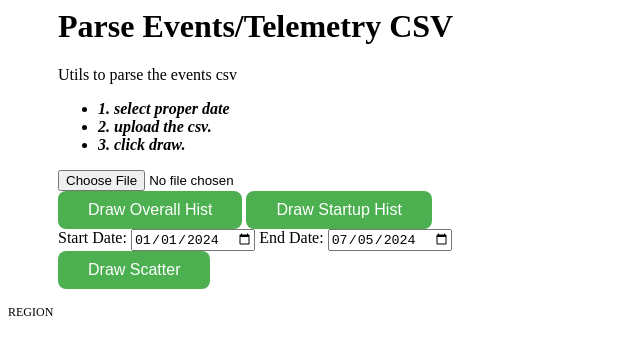
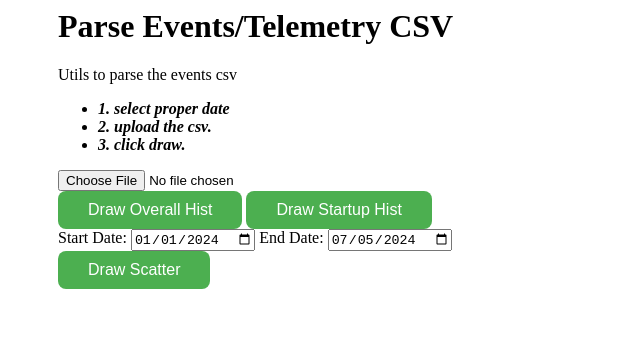
Before and after one commit to zhe62/utils, a plain HTML site: page docs/index.html in a window 1280 px wide. Shown: the full height of the page, 0-640 px from the left. Drawn offline with nearby package versions, Linux system fonts and the light colour scheme.

Commit message:
removed unused text

```diff
--- a/docs/index.html
+++ b/docs/index.html
@@ -74,7 +74,7 @@
 	<div id="startup_dataviz"> </div>
 	<div id="scatter_dataviz"> </div>
 	<div id = "legend" class="col-sm-3">
-	  <div class="legendTitle" style="font-size: 12px;">REGION</div>
+	  <div class="legendTitle" style="font-size: 12px;"></div>
 	  <div id="legend"></div>
 	</div>
 </body>
```
